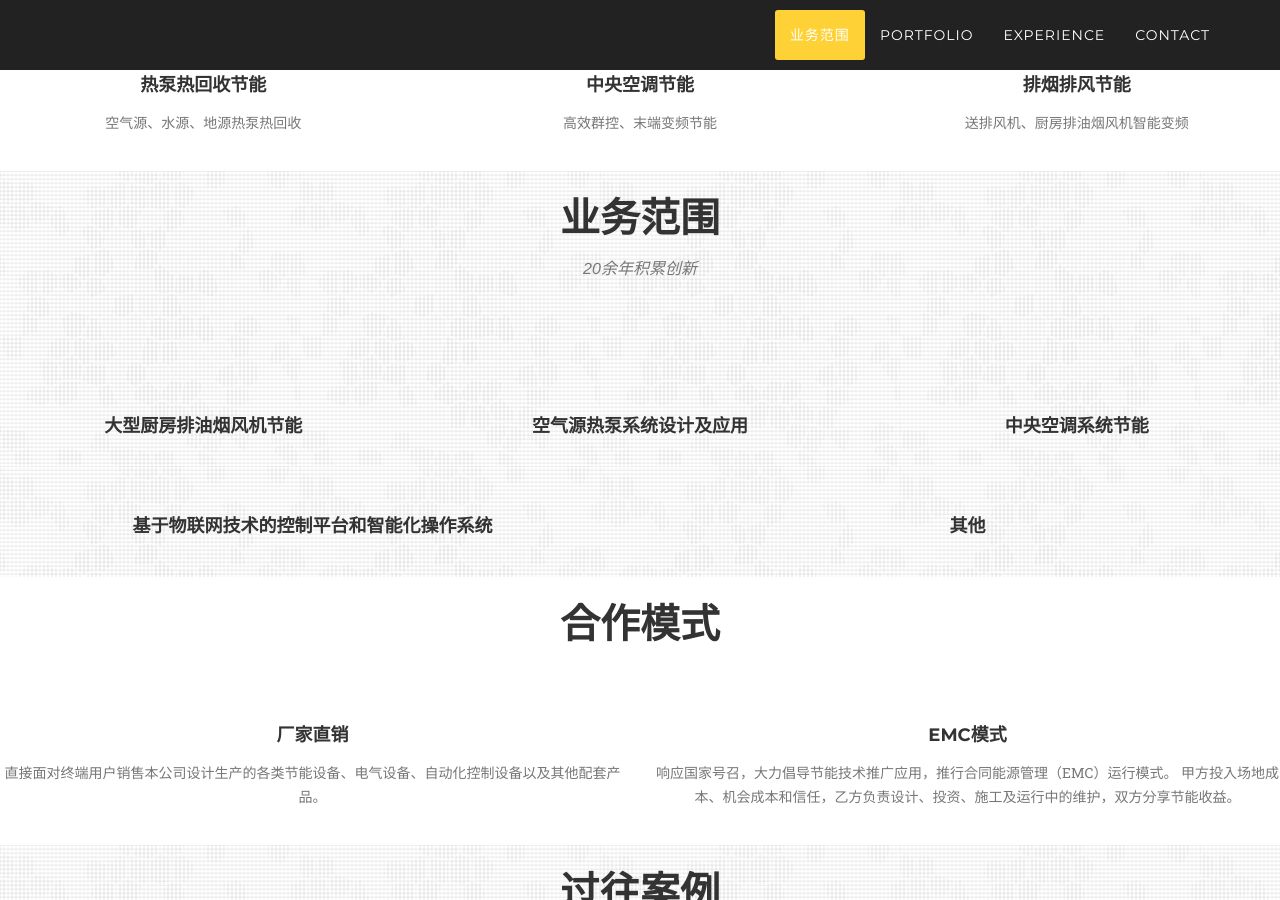
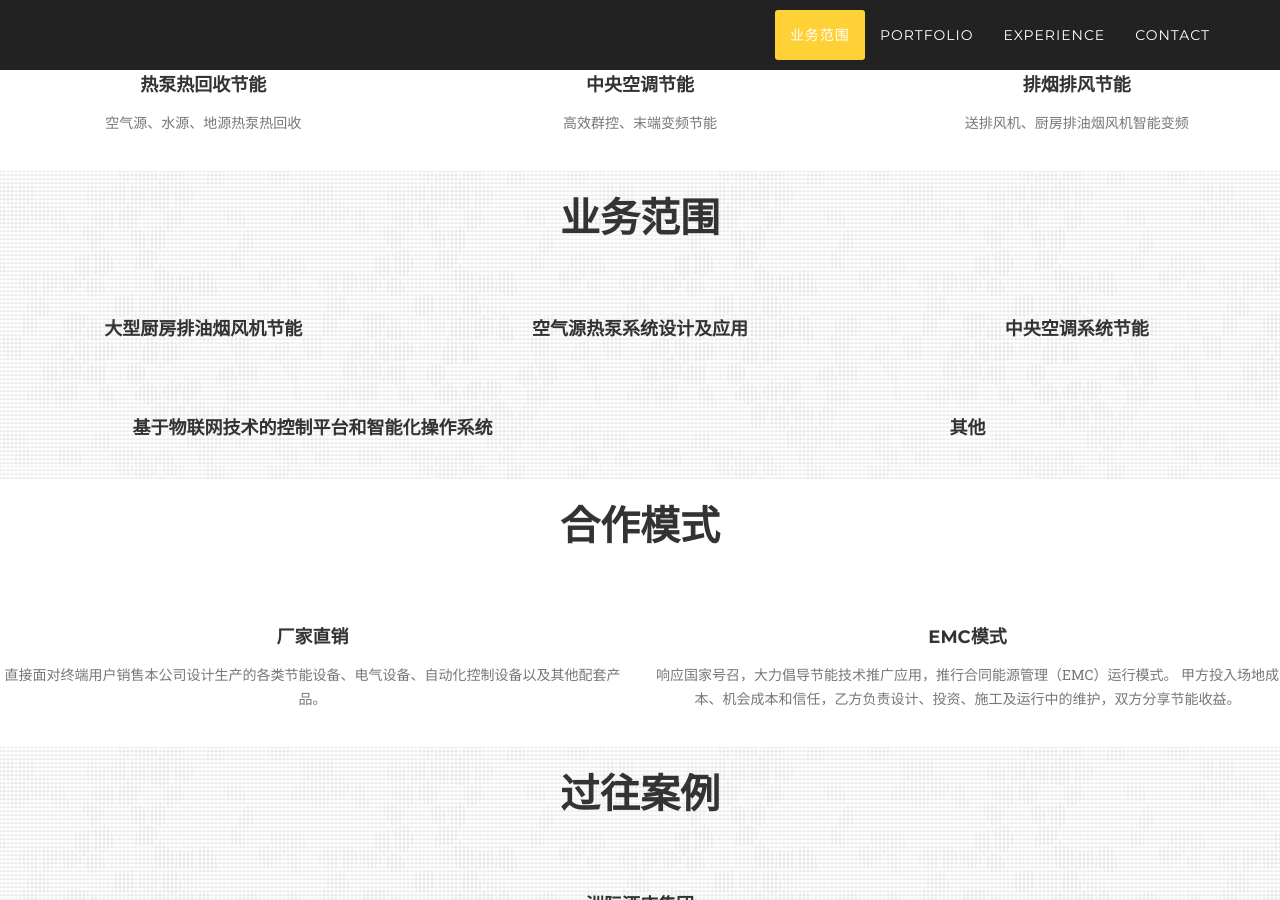
Before and after one commit to wxelec/wxelec.github.io, a Jekyll site: the page built from index.html, in a window 1280 px wide and 900 px high, scrolled down 1340 px. Built offline with Jekyll 4.4.1, drawn with Linux system fonts in a browser that asks for light colours; some web fonts are replaced.

Commit message:
Update skills.html

```diff
--- a/_includes/skills.html
+++ b/_includes/skills.html
@@ -36,7 +36,6 @@
             <div class="row ">
                 <div class="col-lg-12 text-center">
                     <h2 class="section-heading">业务范围</h2>
-                    <h3 class="section-subheading text-muted">20余年积累创新</h3>
                 </div>
             </div>
             <div class="row text-center  ">
```
